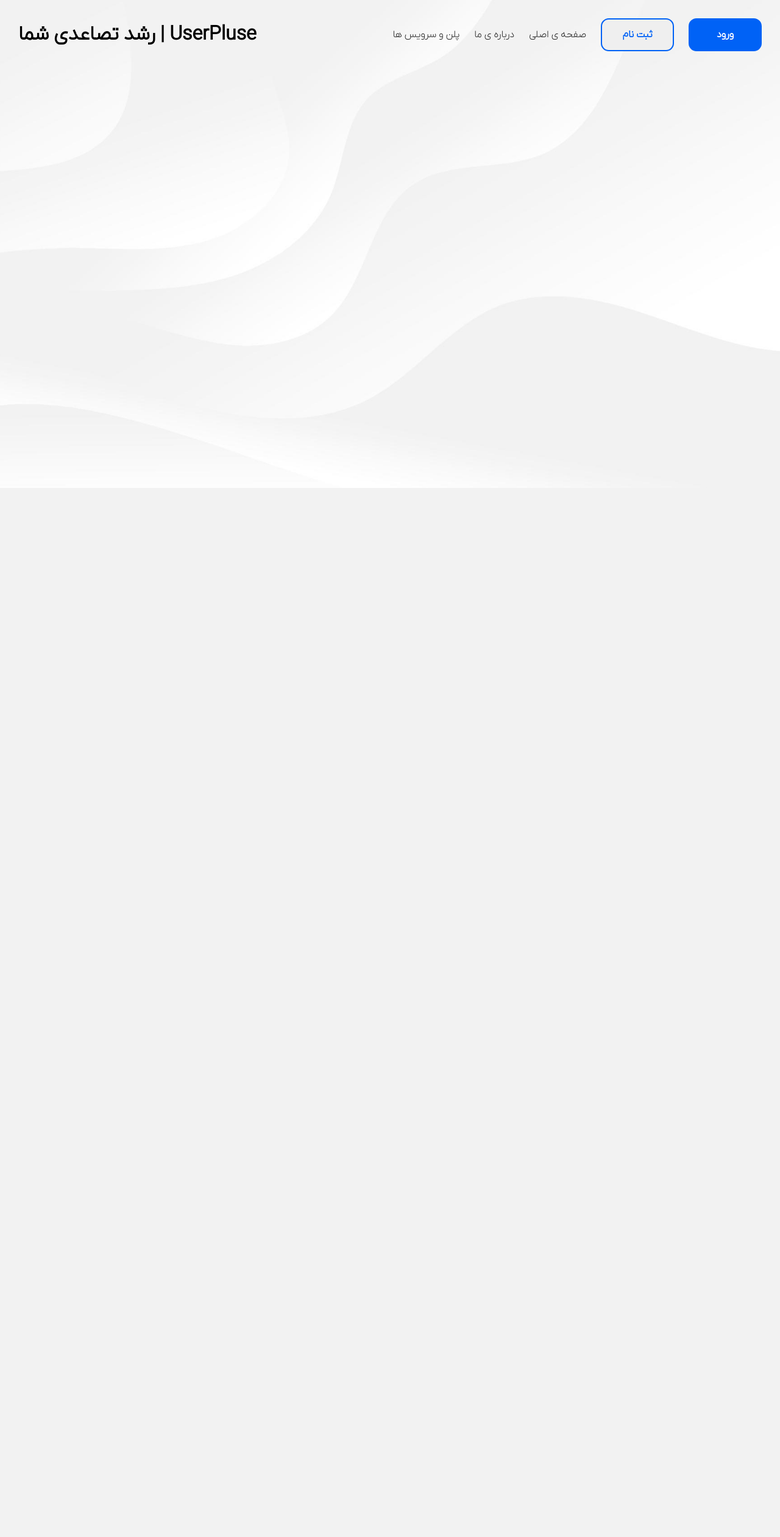
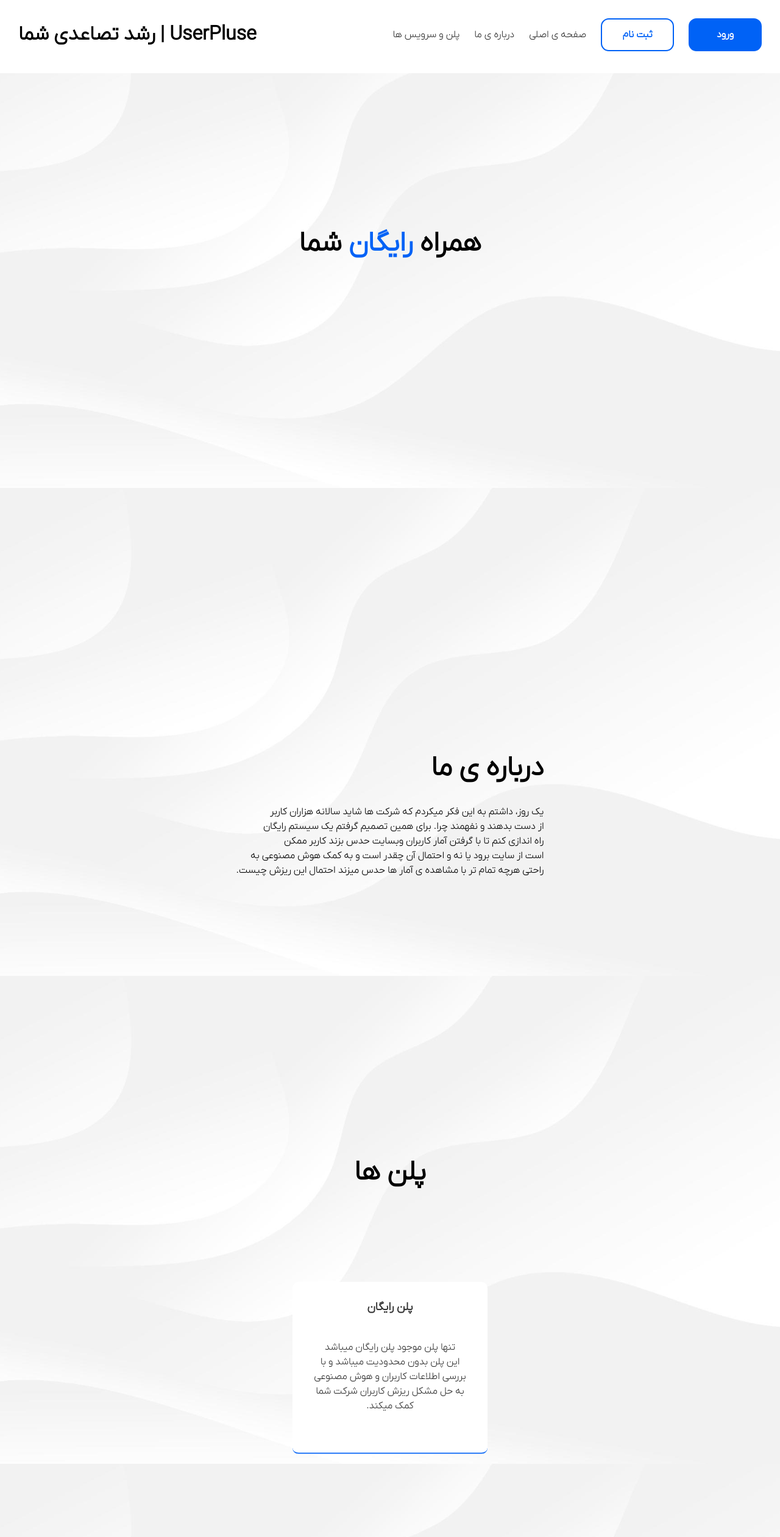
Before and after one commit to MACsepehri/UserPulse, a Flask app: page / in a window 1280 px wide. Shown: the whole page at 61% size. Before the commit the page ends 800 px from the top, so only its background shows below. Run offline with Flask 3, Linux system fonts and the light colour scheme.

Commit message:
Completed main page.

```diff
--- a/static/css/base.css
+++ b/static/css/base.css
@@ -18,6 +18,11 @@ body {
     background-attachment: fixed;
     cursor: default;
 }
+header {
+    background: white;
+    width: 100%;
+    height: 120px;
+}
 .flex { display: flex; }
 .h-left {
     position: absolute;
@@ -30,6 +35,15 @@ body {
     top: 30px;
 }
 .h-right a,.h-right button { margin-left: 20px; }
+.blue { color: #0062f6; }
+.title { font-size: 45px; }
+.base-section { width: 100%; height: 100%; }
+.section-content {
+    position: absolute;
+    top: 50%;
+    left: 50%;
+    transform: translate(-50%,-50%);
+}
 a { text-decoration: none; text-underline-offset: 6px; color: #323232; }
 a:hover { text-decoration: underline; }
 #h-login-btn,#h-register-btn {
@@ -43,5 +57,6 @@ a:hover { text-decoration: underline; }
 }
 #h-login-btn { background: var(--base-btn-bg); border: 2px solid var(--base-btn-bg); }
 #h-login-btn:hover { background: none; color: var(--base-btn-bg); }
-#h-register-btn { color: var(--base-btn-bg); border: 2px solid var(--base-btn-bg); }
+#h-register-btn { color: var(--base-btn-bg); border: 2px solid var(--base-btn-bg); background: white; }
+#non-decoration:hover { text-decoration: none; }
 button,a { cursor: pointer; }
--- a/static/css/style.css
+++ b/static/css/style.css
@@ -0,0 +1,22 @@
+.about-desc { line-height: 0.5; }
+#section-one {
+    position: absolute;
+    margin-top: 100vh;
+}
+#section-two {
+    position: absolute;
+    margin-top: 200vh;
+    text-align: center;
+}
+.plan-desc { line-height: 0.5; margin-top: 50px; }
+.plan-box {
+    text-align: center;
+    margin: auto;
+    width: 300px;
+    height: 260px;
+    padding: 10px;
+    border-radius: 10px;
+    background: white;
+    border-bottom: 2px solid var(--base-btn-bg);
+}
+.plans { margin-top: 150px; }
--- a/templates/index.html
+++ b/templates/index.html
@@ -1,7 +1,44 @@
 {% extends "base/base.html" %}
 
 {% block head %}
+    <link rel="stylesheet" href="/static/css/style.css">
 {% endblock %}
 
 {% block body %}
+    <section class="base-section">
+        <div class="section-content">
+            <h2 class="title">همراه <span class="blue">رایگان</span> شما</h2>
+        </div>
+    </section>
+    <section id="section-one" class="base-section">
+        <div class="section-content" id="about-us">
+            <h2 class="title">درباره ی ما</h2>
+            <div class="about-desc">
+                <p>یک روز، داشتم به این فکر میکردم که شرکت ها شاید سالانه هزاران کاربر</p>
+                <p>از دست بدهند و نفهمند چرا. برای همین تصمیم گرفتم یک سیستم رایگان</p>
+                <p>راه اندازی کنم تا با گرفتن آمار کاربران وبسایت حدس بزند کاربر ممکن</p>
+                <p>است از سایت برود یا نه و احتمال آن چقدر است و به کمک هوش مصنوعی به</p>
+                <p>راحتی هرچه تمام تر با مشاهده ی آمار ها حدس میزند احتمال این ریزش چیست.</p>
+            </div>
+        </div>
+    </section>
+    <section id="section-two" class="base-section">
+        <div class="section-content" id="plans">
+            <h2 class="title">پلن ها</h2>
+            <div class="plans">
+                <a href="/plan?pt=free" id="non-decoration">
+                    <div class="plan-box">
+                        <h3>پلن رایگان</h3>
+                        <div class="plan-desc">
+                            <p>تنها پلن موجود پلن رایگان میباشد</p>
+                            <p>این پلن بدون محدودیت میباشد و با</p>
+                            <p>بررسی اطلاعات کاربران و هوش مصنوعی</p>
+                            <p>به حل مشکل ریزش کاربران شرکت شما</p>
+                            <p>کمک میکند.</p>
+                        </div>
+                    </div>
+                </a>
+            </div>
+        </div>
+    </section>
 {% endblock %}
```
